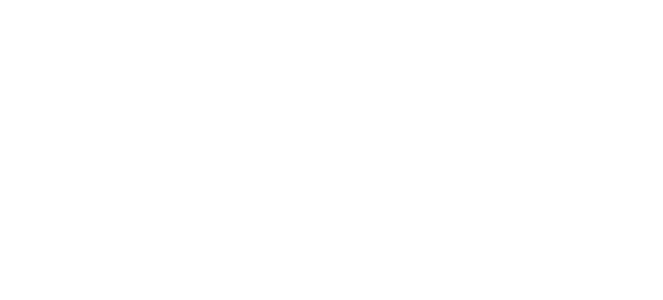
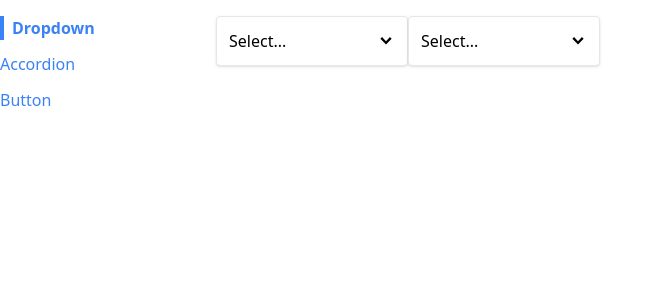
Before and after one commit to douglasss/react-redux-study, a React (Vite) app in the folder comps/: page / in a window 1280 px wide. Shown: the top 300 px of the page, without its empty margins (0-663 px from the left). Built offline with nearby package versions, Linux system fonts and the light colour scheme.

Commit message:
[Section 13] Navigation

```diff
--- a/comps/src/App.jsx
+++ b/comps/src/App.jsx
@@ -1,5 +1,26 @@
+import Sidebar from './components/Sidebar';
+import Route from './components/Route';
+import AccordionPage from './pages/AccordionPage';
+import ButtonPage from './pages/ButtonPage';
+import DropdownPage from './pages/DropdownPage';
+
 function App() {
-  return <div></div>;
+  return (
+    <div className="container mx-auto grid grid-cols-6 gap-4 mt-4">
+      <Sidebar />
+      <div className="col-span-5">
+        <Route path="/accordion" title="Accordion page">
+          <AccordionPage />
+        </Route>
+        <Route path="/buttons" title="Buttons page">
+          <ButtonPage />
+        </Route>
+        <Route path="/" title="Dropdown page">
+          <DropdownPage />
+        </Route>
+      </div>
+    </div>
+  );
 }
 
 export default App;
--- /dev/null
+++ b/comps/src/components/Link.jsx
@@ -0,0 +1,25 @@
+import classNames from 'classnames';
+import useNavigation from '../hooks/use-navigation';
+
+export default function Link({ to, children, className, activeClassName }) {
+  const { currentPath, navigate } = useNavigation();
+
+  const classes = classNames(
+    'text-blue-500',
+    currentPath === to && activeClassName,
+    className
+  );
+
+  const handleClick = (event) => {
+    if (event.ctrlKey || event.metaKey) {
+      return;
+    }
+    event.preventDefault();
+    navigate(to);
+  };
+  return (
+    <a className={classes} href={to} onClick={handleClick}>
+      {children}
+    </a>
+  );
+}
--- /dev/null
+++ b/comps/src/components/Route.jsx
@@ -0,0 +1,16 @@
+import { useEffect } from 'react';
+import useNavigation from '../hooks/use-navigation';
+
+export default function Route({ path, title, children }) {
+  const { currentPath } = useNavigation();
+
+  const isCurrentPath = currentPath === path;
+
+  useEffect(() => {
+    if (title && isCurrentPath) {
+      document.title = title;
+    }
+  }, [currentPath, path]);
+
+  return isCurrentPath && children;
+}
--- /dev/null
+++ b/comps/src/components/Sidebar.jsx
@@ -0,0 +1,26 @@
+import Link from './Link';
+
+export default function Sidebar() {
+  const links = [
+    { label: 'Dropdown', path: '/' },
+    { label: 'Accordion', path: '/accordion' },
+    { label: 'Button', path: '/buttons' },
+  ];
+
+  const renderedLinks = links.map((link) => (
+    <Link
+      key={link.label}
+      to={link.path}
+      className="mb-3"
+      activeClassName="font-bold border-l-4 border-blue-500 pl-2"
+    >
+      {link.label}
+    </Link>
+  ));
+
+  return (
+    <div className="sticky top-0 overflow-y-scroll flex flex-col items-start">
+      {renderedLinks}
+    </div>
+  );
+}
--- /dev/null
+++ b/comps/src/context/navigation.jsx
@@ -0,0 +1,30 @@
+import { createContext, useEffect, useState } from 'react';
+
+const NavigationContext = createContext();
+
+function NavigationProvider({ children }) {
+  const [currentPath, setCurrentPath] = useState(window.location.pathname);
+
+  useEffect(() => {
+    const handler = () => {
+      setCurrentPath(window.location.pathname);
+    };
+    window.addEventListener('popstate', handler);
+
+    return () => window.removeEventListener('popstate', handler);
+  }, []);
+
+  const navigate = (to) => {
+    window.history.pushState({}, '', to);
+    setCurrentPath(to);
+  };
+
+  return (
+    <NavigationContext.Provider value={{ currentPath, navigate }}>
+      {children}
+    </NavigationContext.Provider>
+  );
+}
+
+export { NavigationProvider };
+export default NavigationContext;
--- /dev/null
+++ b/comps/src/hooks/use-navigation.js
@@ -0,0 +1,8 @@
+import { useContext } from 'react';
+import NavigationContext from '../context/navigation';
+
+function useNavigation() {
+  return useContext(NavigationContext);
+}
+
+export default useNavigation;
--- a/comps/src/main.jsx
+++ b/comps/src/main.jsx
@@ -2,9 +2,10 @@
 import React from 'react';
 import ReactDOM from 'react-dom/client';
 import App from './App';
+import { NavigationProvider } from './context/navigation';
 
 ReactDOM.createRoot(document.getElementById('root')).render(
-  <React.StrictMode>
+  <NavigationProvider>
     <App />
-  </React.StrictMode>
+  </NavigationProvider>
 );
--- a/comps/src/pages/DropdownPage.jsx
+++ b/comps/src/pages/DropdownPage.jsx
@@ -1,5 +1,5 @@
 import { useState } from 'react';
-import Dropdown from './components/Dropdown';
+import Dropdown from '../components/Dropdown';
 
 function DropdownPage() {
   const [selection, setSelection] = useState(null);
```
